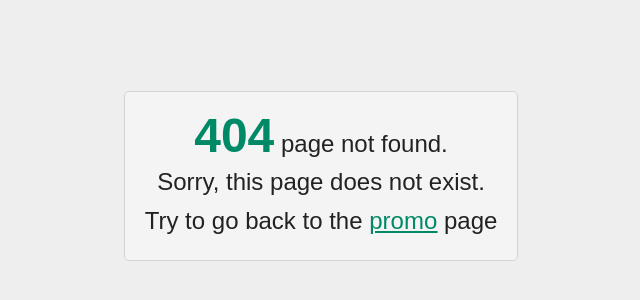
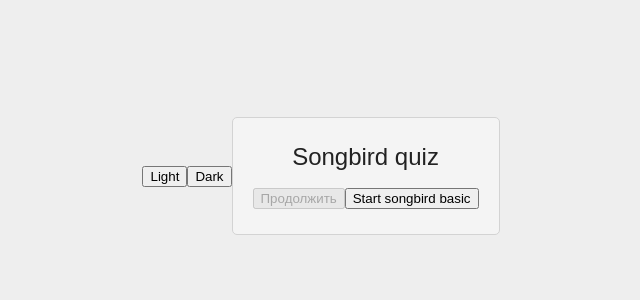
Before and after one commit to RVitaly1978/songbird, a React app: page /promo in a window 1280 px wide. Before the commit this address had no page. Shown: the part 224-524 px from the top of the page, without its empty margins (319-959 px from the left). Built offline with nearby package versions, Linux system fonts and the light colour scheme.

Commit message:
feat: change storage logic

```diff
--- a/src/App.js
+++ b/src/App.js
@@ -1,8 +1,6 @@
 import React, { useState, useEffect } from 'react';
-import { BrowserRouter, Switch, Route, Redirect } from 'react-router-dom';
+import { BrowserRouter, Switch, Route } from 'react-router-dom';
 import styled, { createGlobalStyle, ThemeProvider } from 'styled-components';
-import { connect } from 'react-redux';
-import localForage from 'localforage';
 
 import { device } from './styles/media';
 import { lightTheme, darkTheme } from './styles/theme';
@@ -66,22 +64,7 @@ const Container = styled.div`
 
 Container.displayName = 'AppContainerStyled';
 
-const mapStateToProps = ({ data }) => {
-  return {
-    data,
-  };
-};
-
-const updateStateFromStorage = (state) => ({
-  type: 'UPDATE_STATE_FROM_STORAGE',
-  state,
-});
-
-const mapDispatchToProps = (dispatch) => ({
-  updateStateFromStorage: (state) => dispatch(updateStateFromStorage(state)),
-});
-
-const App = ({ data, updateStateFromStorage }) => {
+const App = () => {
   const [theme, setTheme] = useState(lightTheme);
 
   useEffect(() => {
@@ -95,38 +78,20 @@ const App = ({ data, updateStateFromStorage }) => {
     }
   }, []);
 
-  useEffect(() => {
-    localForage.getItem('songBirdState')
-      .then((state) => {
-        if (state) {
-          updateStateFromStorage(state);
-        }
-      });
-  }, []);
-
   return (
-    <>
     <ThemeProvider theme={theme}>
       <GlobalStyle />
       <BrowserRouter history={history}>
           <Container>
             <Switch>
-                <Route
-                  path='/home'
-                  component={(props) =>
-                    data.length !== 0
-                    ? <Home {...props} />
-                    : <Redirect to={{ pathname: '/', state: { from: props.location } }} />
-                  }
-                />
-                <Route exact path='/' component={(props) => <Promo {...props} setTheme={setTheme} />} />
+              <Route exact path='/' component={Home} />
+              <Route path='/promo' component={(props) => <Promo {...props} setTheme={setTheme} />} />
               <Route component={NotFound} />
             </Switch>
           </Container>
       </BrowserRouter>
     </ThemeProvider>
-    </>
   );
 };
 
-export default connect(mapStateToProps, mapDispatchToProps)(App);
+export default App;
--- a/src/components/audio-component/AudioComponent.js
+++ b/src/components/audio-component/AudioComponent.js
@@ -11,12 +11,16 @@ const AudioContainer = styled.p`
   user-select: none;
 `;
 
+const Audio = styled.audio`
+  width: 100%;
+`;
+
 AudioContainer.displayName = 'AudioContainerStyled';
 
 const AudioComponent = ({ audio, isControls }) => {
   return (
     <AudioContainer>
-      <audio src={audio} controls={isControls} />
+      <Audio src={audio} controls={isControls} />
     </AudioContainer>
   );
 };
--- a/src/components/header/Header.js
+++ b/src/components/header/Header.js
@@ -95,7 +95,7 @@ const Header = (props) => {
         <Logo />
         <InfoPanel>
           <Score score={score} maxScore={maxScore} />
-          <StyledLink to='/'>Exit</StyledLink>
+          <StyledLink to='/promo'>Exit</StyledLink>
         </InfoPanel>
       </TopPanel>
       <PaginationPanel>
--- a/src/pages/home-page/Home.js
+++ b/src/pages/home-page/Home.js
@@ -1,5 +1,5 @@
 import React from 'react';
-import { useHistory } from 'react-router-dom';
+import { useHistory, Redirect } from 'react-router-dom';
 import styled from 'styled-components';
 import { connect } from 'react-redux';
 
@@ -82,8 +82,9 @@ HomePage.displayName = 'HomePageStyled';
 RowLayout.displayName = 'RowLayoutStyled';
 ColumnLayout.displayName = 'ColumnLayoutStyled';
 
-const mapStateToProps = ({ hasCorrect, activeLevel, score, maxScore }) => {
+const mapStateToProps = ({ data, hasCorrect, activeLevel, score, maxScore }) => {
   return {
+    data,
     hasCorrect,
     activeLevel,
     score,
@@ -109,7 +110,7 @@ const mapDispatchToProps = (dispatch) => ({
   newGame: () => dispatch(newGame()),
 });
 
-const Home = ({ hasCorrect, activeLevel, score, maxScore, nextLevel, restartGame, newGame }) => {
+const Home = ({ hasCorrect, activeLevel, score, maxScore, nextLevel, restartGame, newGame, data }) => {
   const history = useHistory();
 
   const handleNextLevelClick = () => {
@@ -127,7 +128,7 @@ const Home = ({ hasCorrect, activeLevel, score, maxScore, nextLevel, restartGame
     }
   };
 
-  if (activeLevel === null) {
+  if (data.length && (activeLevel === null)) {
     return (
       <HomePage>
         <Header />
@@ -141,7 +142,8 @@ const Home = ({ hasCorrect, activeLevel, score, maxScore, nextLevel, restartGame
   }
 
   return (
-    <HomePage>
+    data.length
+    ? <HomePage>
         <Header />
         <RandomBird />
         <RowLayout>
@@ -159,6 +161,7 @@ const Home = ({ hasCorrect, activeLevel, score, maxScore, nextLevel, restartGame
           onClick={handleNextLevelClick}
         />
       </HomePage>
+    : <Redirect to='/promo' />
   );
 };
 
--- a/src/pages/not-found-page/NotFound.js
+++ b/src/pages/not-found-page/NotFound.js
@@ -66,7 +66,7 @@ const NotFound = () => (
       <p>Sorry, this page does not exist.</p>
       <p>
         <span>Try to go back to the </span>
-        <Link to='/' >
+        <Link to='/promo' >
           <LinkMarked>promo</LinkMarked>
         </Link>
         <span> page</span>
--- a/src/pages/promo-page/Promo.js
+++ b/src/pages/promo-page/Promo.js
@@ -1,4 +1,4 @@
-import React from 'react';
+import React, { useState } from 'react';
 import { Link } from 'react-router-dom';
 import { useHistory } from 'react-router-dom';
 import styled from 'styled-components';
@@ -29,6 +29,8 @@ const PromoContent = styled.div`
   font-size: ${props => props.theme.all.fontSize.large};
   line-height: 1.6;
   text-align: center;
+
+  pointer-events: ${props => props.disabled ? 'none' : 'unset'};
 `;
 
 const StyledLink = styled(Link)`
@@ -74,6 +76,7 @@ const mapDispatchToProps = (dispatch) => ({
 
 const Promo = ({ setTheme, newGameBirdsBasic, data }) => {
   const history = useHistory();
+  const [isMessage, setIsMessage] = useState(false);
 
   const handleThemeChange = (evt) => {
     const { id } = evt.target;
@@ -86,18 +89,42 @@ const Promo = ({ setTheme, newGameBirdsBasic, data }) => {
     const { id } = evt.target;
 
     if (id === 'NEW_GAME_BIRDS_BASIC') {
-      newGameBirdsBasic();
-      history.push('/home');
+      if (!data.length) {
+        newGameBirdsBasic();
+        history.push('/');
+      } else {
+        setIsMessage(true);
+      }
     } else if (id === 'continue') {
-      history.push('/home');
+      history.push('/');
     }
   };
 
+  const handleMessageSelect = (evt) => {
+    const { id } = evt.target;
+
+    if (id === 'NEW_GAME_BIRDS_BASIC') {
+      newGameBirdsBasic();
+      history.push('/');
+    } else if (id === 'continue') {
+      history.push('/');
+    }
+  };
+
+  const messageElement = (
+    <div>
+      У вас есть начатая игра. Вы хотите начать новую или продолжить начатую?
+      <button id={'continue'} onClick={handleMessageSelect}>Продолжить</button>
+      <button id={'NEW_GAME_BIRDS_BASIC'} onClick={handleMessageSelect}>Начать новую игру</button>
+    </div>
+  );
+
   return (
     <PromoPage>
+      {isMessage && messageElement}
       <button id={'light'} onClick={handleThemeChange}>Light</button>
       <button id={'dark'} onClick={handleThemeChange}>Dark</button>
-      <PromoContent>
+      <PromoContent disabled={isMessage}>
         <p>Songbird quiz</p>
         <button id={'continue'} onClick={handleGameSelect} disabled={data.length === 0}>Продолжить</button>
         <button id={'NEW_GAME_BIRDS_BASIC'} onClick={handleGameSelect}>Start songbird basic</button>
--- /dev/null
+++ b/src/store/localStorage.js
@@ -0,0 +1,17 @@
+import localForage from 'localforage';
+
+const songBirdLocalStore = localForage.createInstance({
+  name: 'songBirdLocalStore',
+});
+
+export const loadState = () => {
+  return songBirdLocalStore.getItem('songBirdState')
+    .then((state) => state)
+    .catch(() => undefined);
+};
+
+export const saveState = (state) => {
+  songBirdLocalStore.setItem('songBirdState', state);
+};
+
+export default songBirdLocalStore;
--- a/src/store/store.js
+++ b/src/store/store.js
@@ -1,8 +1,22 @@
 import { createStore } from 'redux';
+import { saveState, loadState } from './localStorage';
 
 import reducer from './reducer';
 import initialState from './initialState';
 
 const store = createStore(reducer, initialState);
 
+store.subscribe(() => {
+  saveState(store.getState());
+});
+
+loadState().then((persistedState) => {
+  if (persistedState) {
+    store.dispatch({
+      type: 'UPDATE_STATE_FROM_STORAGE',
+      state: persistedState,
+    });
+  }
+});
+
 export default store;
```
Lines whose indentation alone changed are shown as unchanged.
